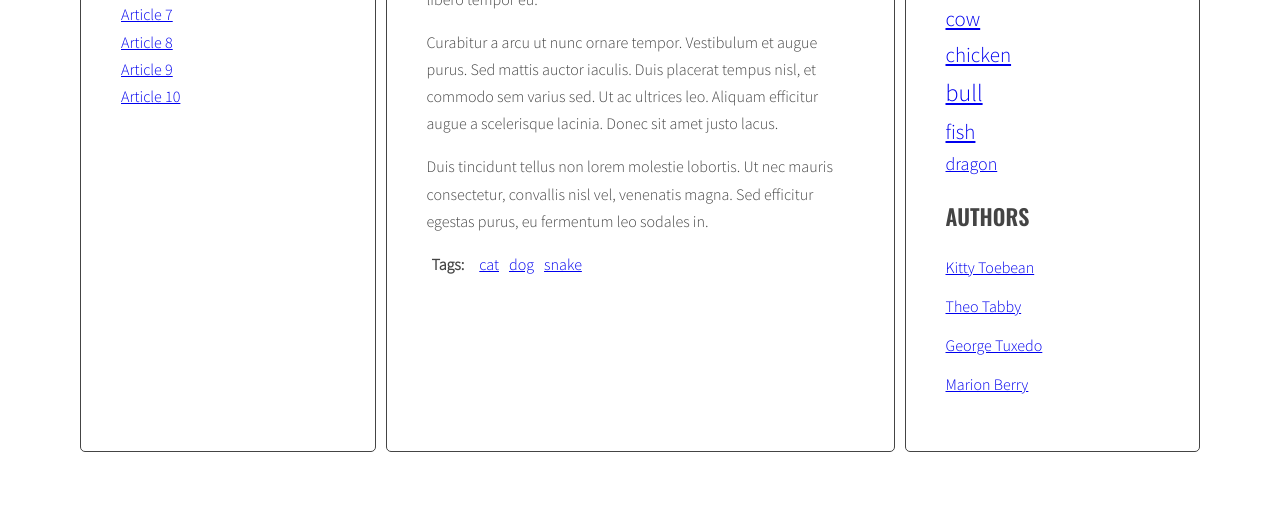
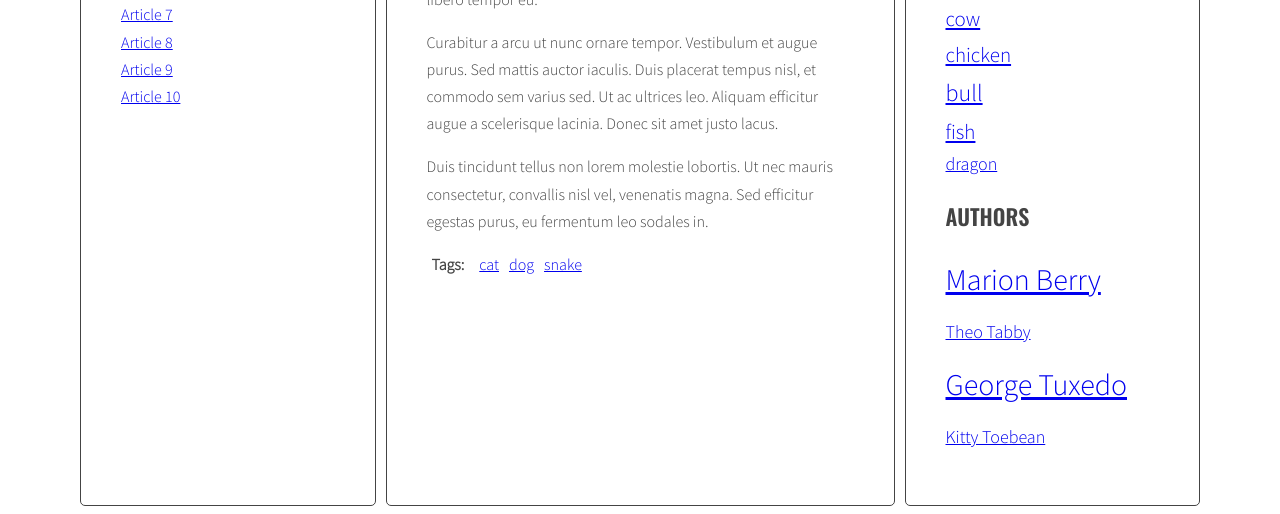
Before and after one commit to Wiktortk/javascript-blog, a website: page index.html in a window 1280 px wide. Shown: the part 520-1034 px from the top of the page. Before the commit the page ends 980 px from the top, so only its background shows below. Drawn offline with nearby package versions, Linux system fonts and the light colour scheme.

Commit message:
Module 7.3. - Done

```diff
--- a/index.html
+++ b/index.html
@@ -182,26 +182,6 @@
           </ul>
           <h2 class="section-title">Authors</h2>
           <ul class="list authors">
-            <li>
-              <a href="#">
-                <span class="author-name">Kitty Toebean</span>
-              </a>
-            </li>
-            <li>
-              <a href="#">
-                <span class="author-name">Theo Tabby</span>
-              </a>
-            </li>
-            <li>
-              <a href="#">
-                <span class="author-name">George Tuxedo</span>
-              </a>
-            </li>
-            <li>
-              <a href="#">
-                <span class="author-name">Marion Berry</span>
-              </a>
-            </li>
           </ul>
         </aside>
       </main>
--- a/js/script.js
+++ b/js/script.js
@@ -14,9 +14,10 @@ const optArticleAuthorSelector = 'data-author';
 const optAuthorWrap = '.post-author a';
 const optPostAuthor = '.post-author';
 const optActiveAutor = 'a.active[href^="#"]';
-const optTagsListSelector = '.tags.list';
+//const optTagsListSelector = '.tags.list';
 const optCloudClassCount = 5;
 const optCloudClassPrefix = 'tag-size-';
+const optAuthorsListSelector = '.list.authors';
 
 const titleClickHandler = function(event){
   event.preventDefault();
@@ -103,14 +104,14 @@ function generateTitleLinks(customSelector = ''){
 generateTitleLinks();
 
 function calculateTagsParams(tags){
-
+  console.log(tags);
   const params = {
     max: 0,
     min: 9999
   };
 
   for(let tag in tags){
-    //console.log(tag + ' is used ' + tags[tag] + ' times');
+    console.log(tag + ' is used ' + tags[tag] + ' times');
 
     if(tags[tag] > params.max){
       params.max = tags[tag];
@@ -138,7 +139,6 @@ function calculateTagClass(count,params){
 
   const classNumber = Math.floor( percentage * (optCloudClassCount - 1) + 1 );
   return optCloudClassPrefix + classNumber;
-  //console.log(classNumber);
 
 }
 
@@ -310,19 +310,47 @@ addClickListenersToTags();
 
 function generateAuthors(){
 
+  let allTags = {};
+
   const authors = document.querySelectorAll(optArticleSelector);
 
+  const authorSideBarWrapper = document.querySelector(optAuthorsListSelector);
+  console.log(authorSideBarWrapper);
+
   for(let author of authors){
-    let html = '';
-    const wrapAuthors = author.querySelectorAll(optPostAuthor);
     const authorList = author.getAttribute(optArticleAuthorSelector);
-    for(let wrapAutor of wrapAuthors){
-      const linkHTML = '<a href="#' + authorList + '">' + authorList + '</a>';
+    console.log(authorList);
 
-      wrapAutor.innerHTML = html + linkHTML;
+    const articleAttributeBy = authorList.replace('#', '');
+
+    if(!allTags[articleAttributeBy]) {
+      allTags[articleAttributeBy] = 1;
     }
+    else {
+      allTags[articleAttributeBy]++;
+    }
+    let authorTag = '<a href="#' + articleAttributeBy + '">' + articleAttributeBy + '</a';
+    const authorWrapper = author.querySelector('.post-author');
+    authorWrapper.innerHTML = authorTag;
+  }
+  for (let authorWrap in allTags) {
+    authorSideBarWrapper.innerHTML+= '<li><a href="#' + authorWrap + '">' + authorWrap + '(' + allTags[authorWrap] + ')' + '</a></li>';
   }
 
+  const tagList = document.querySelector('.authors');
+
+  const tagsParams = calculateTagsParams(allTags);
+
+  let allTagsHTML = '';
+
+  for(let tag in allTags){
+
+    const tagLinkHTML = '<li><a class="' + calculateTagClass(allTags[tag], tagsParams) + '" href="#tag-' + tag + '">' + tag + '</a></li>';
+
+    allTagsHTML += tagLinkHTML;
+  }
+
+  tagList.innerHTML = allTagsHTML;
 }
 
 generateAuthors();
```
